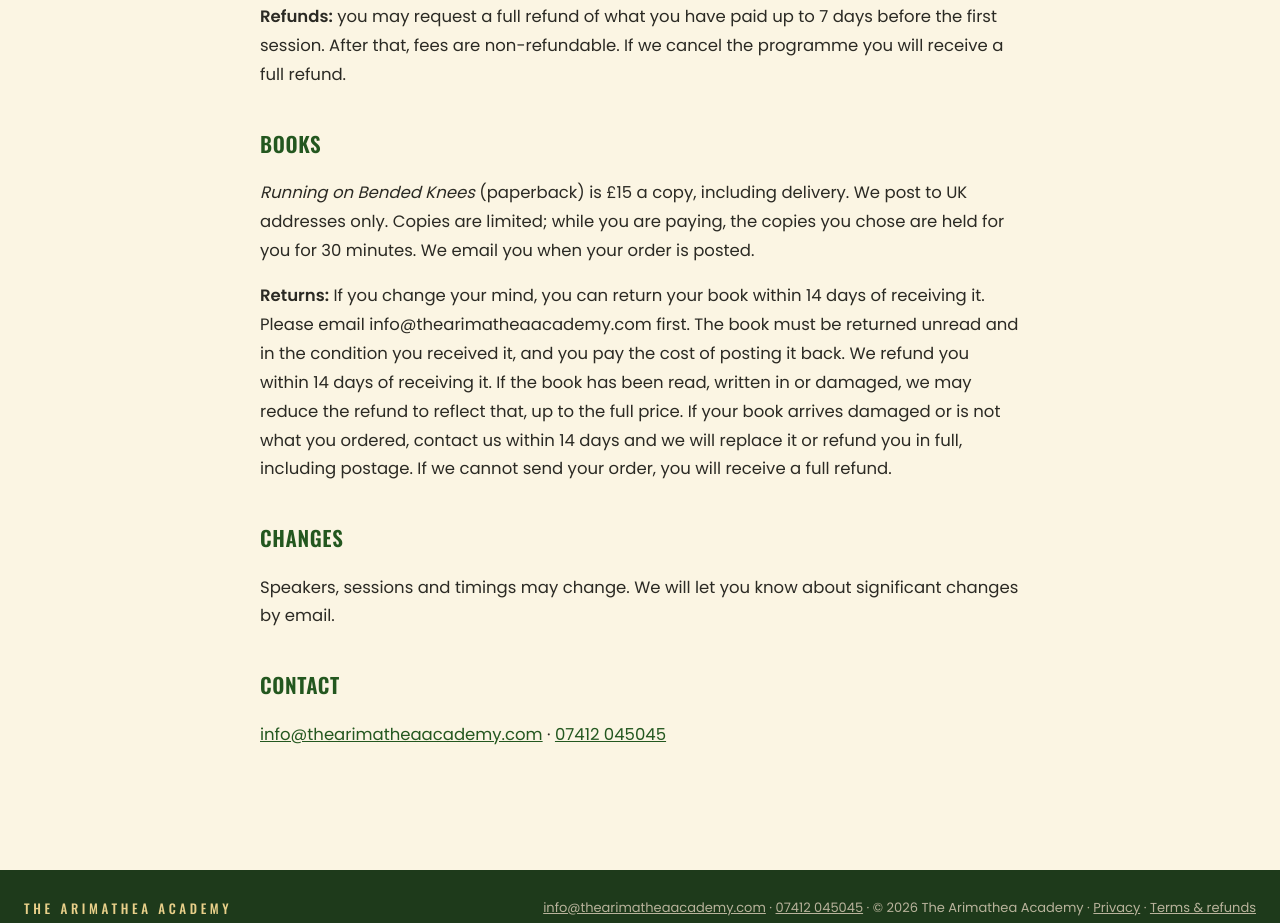
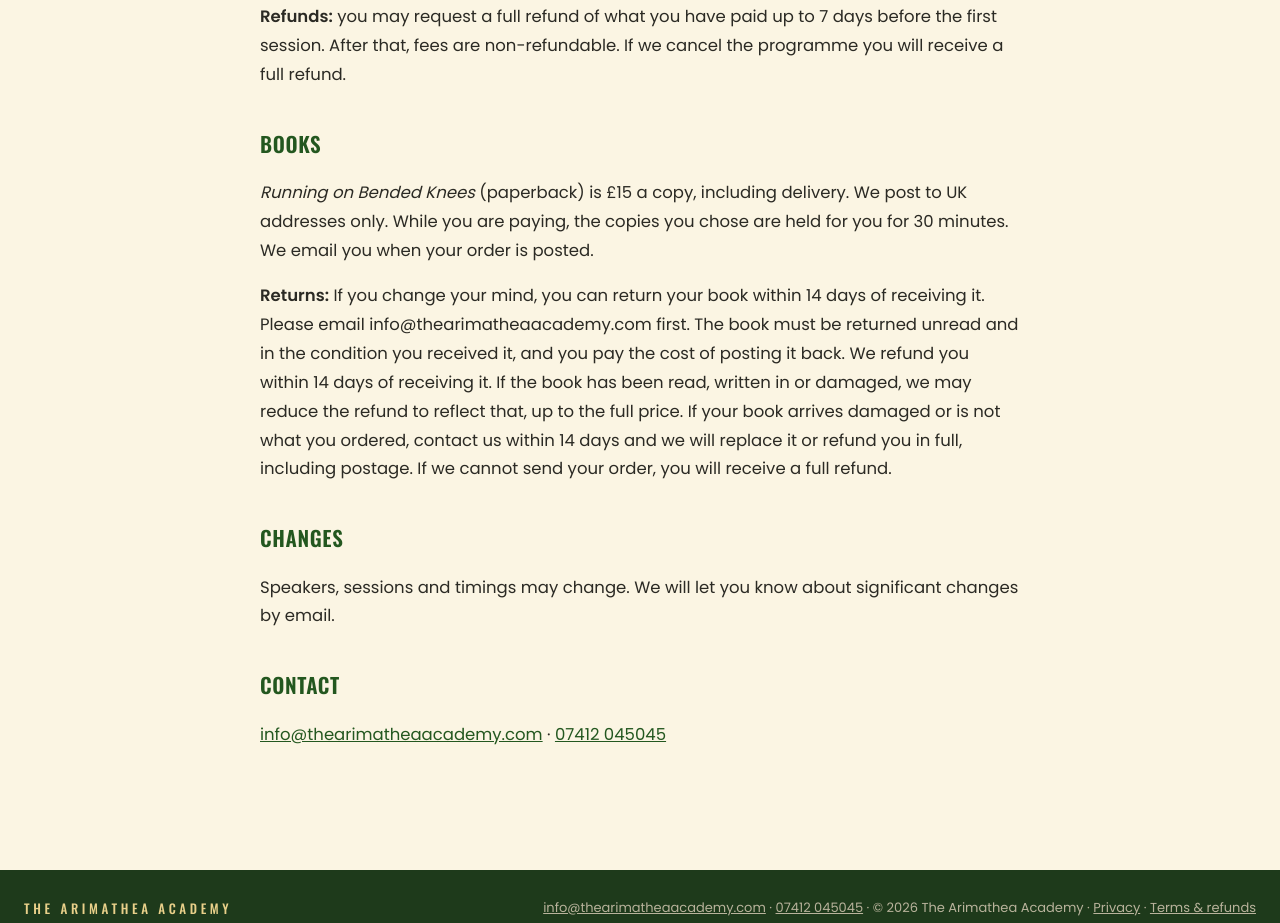
Before and after one commit to thearimatheaacademy/landingpage, a website: page public/terms/index.html in a window 1280 px wide. Shown: the part 833-1756 px from the top of the page. Drawn offline with nearby package versions, Linux system fonts and the light colour scheme.

Commit message:
Remove 'limited copies' wording from the home page, shop description and terms
Co-Authored-By: Claude Opus 5.5 <noreply@anthropic.com>
Claude-Session: https://claude.ai/code/session_01JaP21jnCaZP2WQSuKWZzBc

```diff
--- a/public/terms/index.html
+++ b/public/terms/index.html
@@ -57,7 +57,7 @@
 <p><strong>Paying in instalments:</strong> you can pay £50 when you register, then £50 one month later and £50 two months later. You get access to the sessions and the student portal after the first instalment. We email you a payment link on the day each instalment is due. If instalments are not paid, we may pause your access until they are.</p>
 <p><strong>Refunds:</strong> you may request a full refund of what you have paid up to 7 days before the first session. After that, fees are non-refundable. If we cancel the programme you will receive a full refund.</p>
 <h2>Books</h2>
-<p><em>Running on Bended Knees</em> (paperback) is £15 a copy, including delivery. We post to UK addresses only. Copies are limited; while you are paying, the copies you chose are held for you for 30 minutes. We email you when your order is posted.</p>
+<p><em>Running on Bended Knees</em> (paperback) is £15 a copy, including delivery. We post to UK addresses only. While you are paying, the copies you chose are held for you for 30 minutes. We email you when your order is posted.</p>
 <p><strong>Returns:</strong> If you change your mind, you can return your book within 14 days of receiving it. Please email info@thearimatheaacademy.com first. The book must be returned unread and in the condition you received it, and you pay the cost of posting it back. We refund you within 14 days of receiving it. If the book has been read, written in or damaged, we may reduce the refund to reflect that, up to the full price. If your book arrives damaged or is not what you ordered, contact us within 14 days and we will replace it or refund you in full, including postage. If we cannot send your order, you will receive a full refund.</p>
 <h2>Changes</h2><p>Speakers, sessions and timings may change. We will let you know about significant changes by email.</p>
 <h2>Contact</h2><p><a href="mailto:info@thearimatheaacademy.com">info@thearimatheaacademy.com</a> · <a href="tel:+447412045045">07412 045045</a></p>
```
Also changed, not shown: public/books/index.html (+2 -2 lines), public/index.html (+1 -1 lines).
